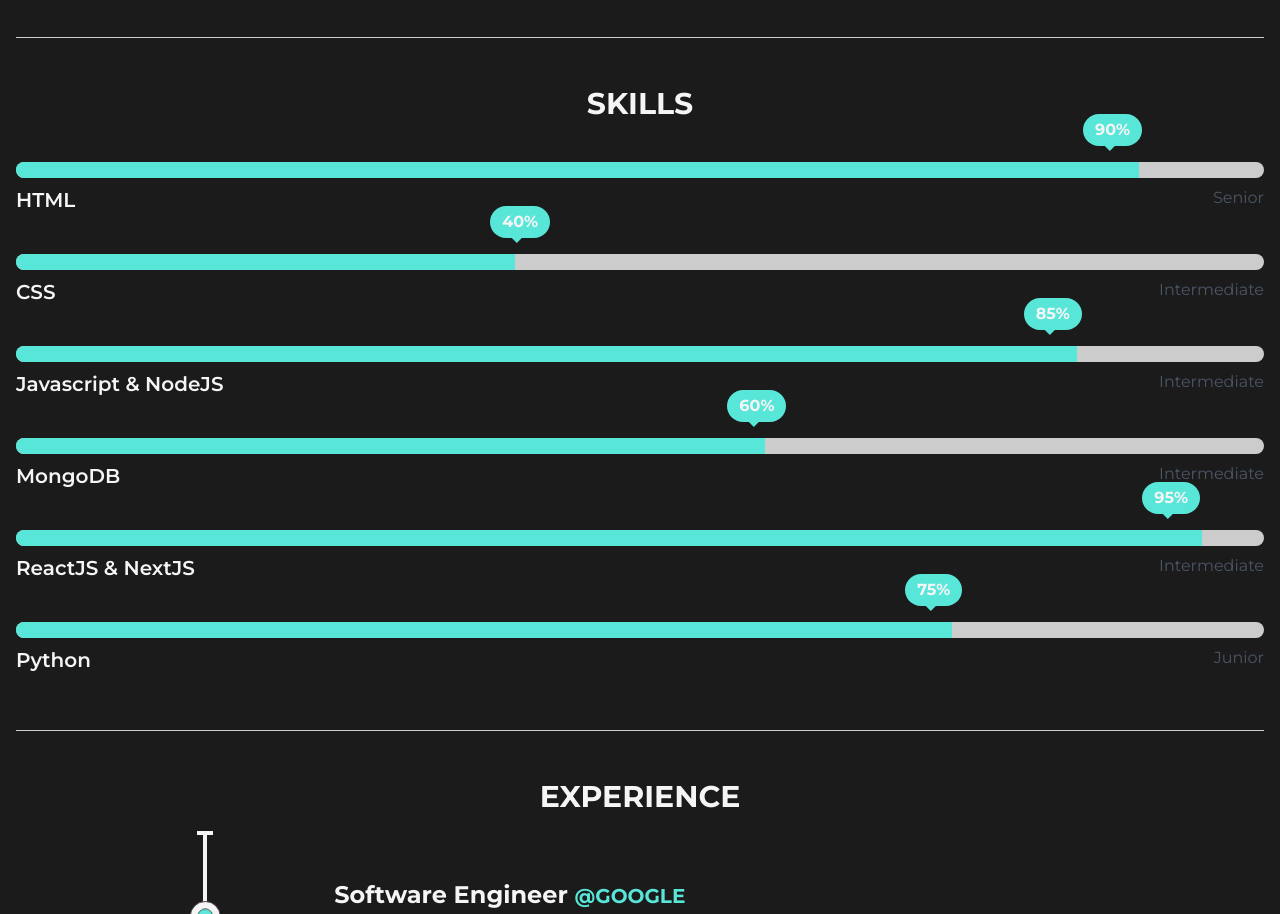
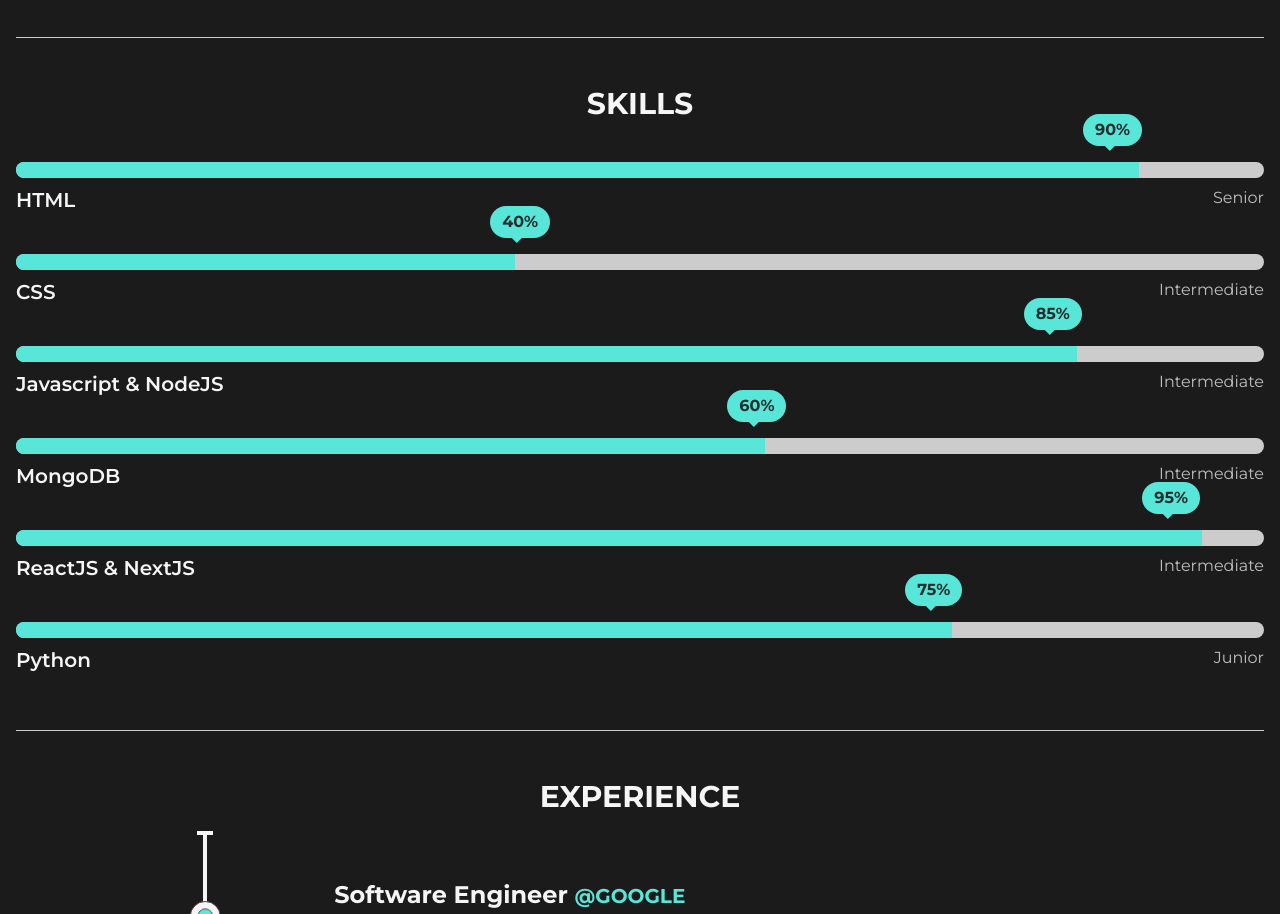
Before and after one commit to MekuXXX/My_Protfolio, a Next.js app: page /about in a window 1280 px wide. Shown: the part 925-1839 px from the top of the page. Built offline with nearby package versions, Linux system fonts and the light colour scheme.

Commit message:
Enchance the code

```diff
--- a/src/components/ProgressBar.tsx
+++ b/src/components/ProgressBar.tsx
@@ -14,7 +14,7 @@ export default function ProgressBar({ progress }: Props) {
       }`}
     >
       <span
-        className={`absolute bottom-8 left-[95%] rounded-2xl !bg-primary bg-transparent px-3 py-1 font-bold text-light before:absolute before:bottom-[-0.85rem] before:left-1/2 before:translate-x-[-70%] before:border-8 before:border-b-transparent  before:border-l-transparent before:border-r-transparent before:border-t-primary before:content-[''] dark:!bg-primaryDark dark:before:border-t-primaryDark`}
+        className={`absolute bottom-8 left-[95%] rounded-2xl !bg-primary bg-transparent px-3 py-1 font-bold text-dark/90 before:absolute before:bottom-[-0.85rem] before:left-1/2 before:translate-x-[-70%] before:border-8 before:border-b-transparent  before:border-l-transparent before:border-r-transparent before:border-t-primary before:content-[''] dark:!bg-primaryDark dark:before:border-t-primaryDark`}
       >
         {progress}%
       </span>
--- a/src/components/Skills.tsx
+++ b/src/components/Skills.tsx
@@ -16,7 +16,9 @@ export function Skills({}: Props) {
               </div>
               <div className={"flex justify-between"}>
                 <span className="text-xl font-semibold">{skill.name}</span>
-                <span className="text-gray-600">{skill.experience}</span>
+                <span className="text-dark/75 dark:text-light/75">
+                  {skill.experience}
+                </span>
               </div>
             </li>
           );
```
